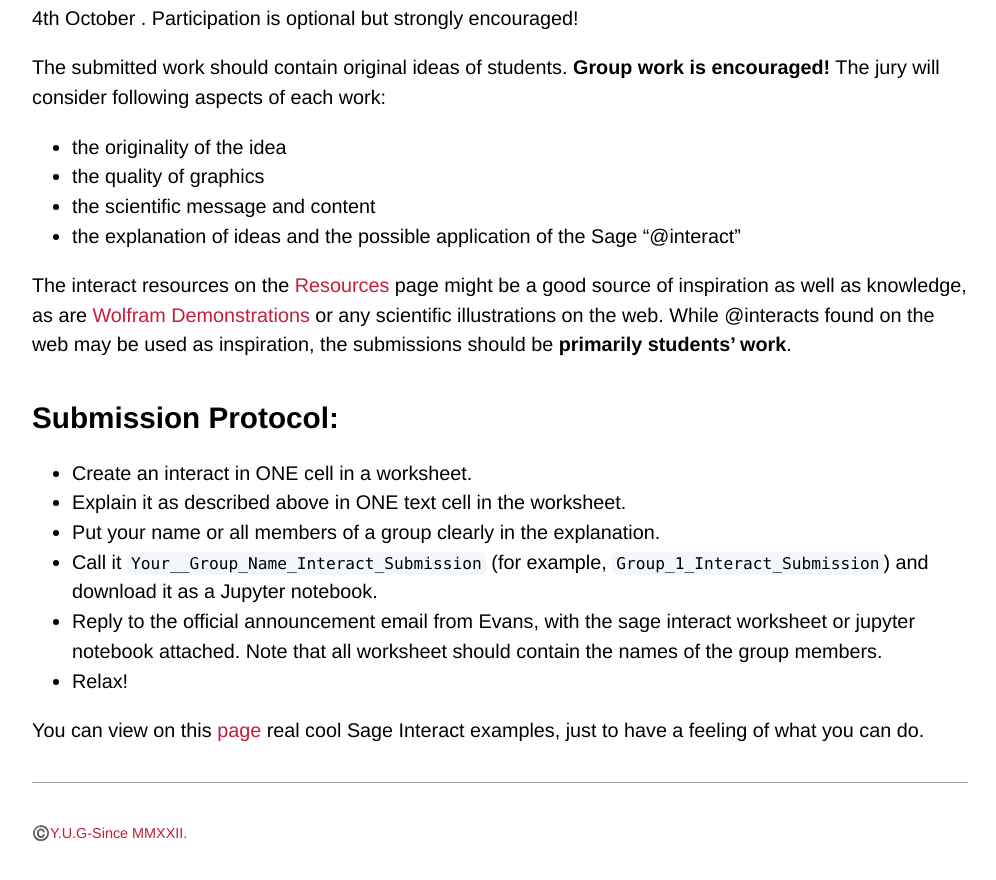
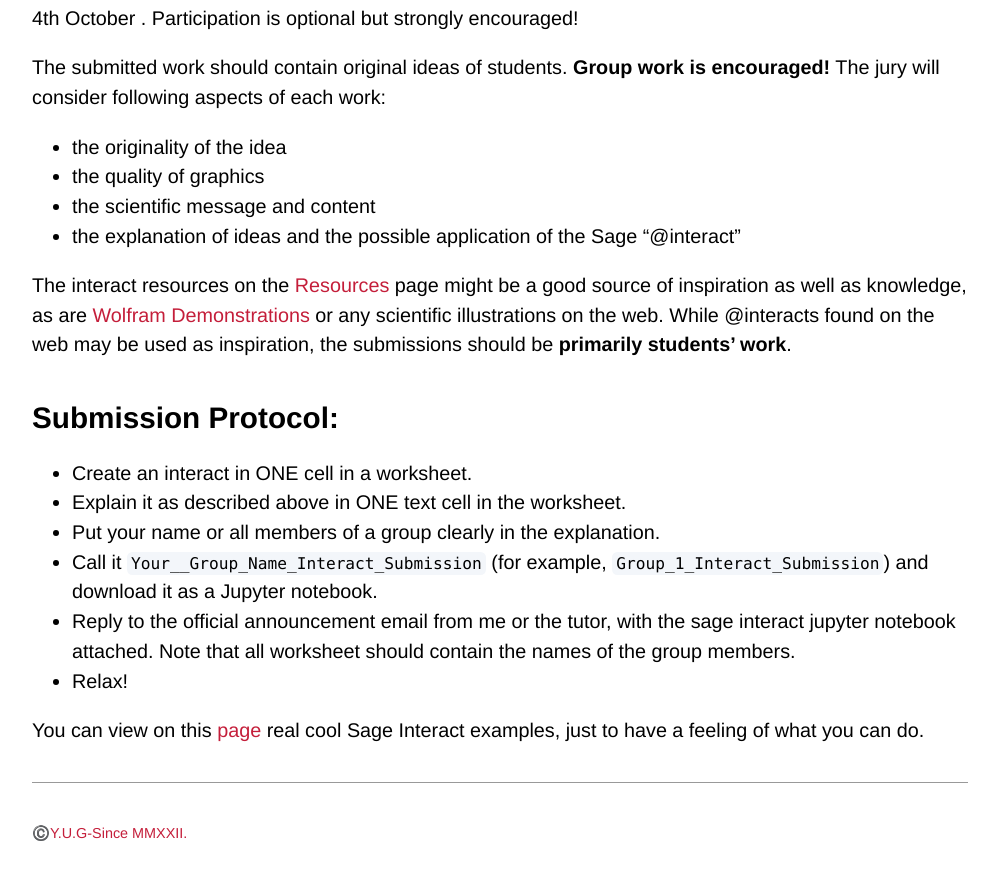
Before and after one commit to WoComtoQC/wocomtoqc.github.io, a Jekyll site: the page built from interact.md, in a window 1280 px wide and 900 px high, scrolled down 800 px. Shown: the top 880 px of the window, without its empty margins (140-1136 px from the left). Built offline with Jekyll 4.4.1, drawn with Linux system fonts in a browser that asks for light colours; some web fonts are replaced; our own code applies the rules of GitHub Pages for plain Markdown files.

Commit message:
Update interact.md

```diff
--- a/interact.md
+++ b/interact.md
@@ -45,7 +45,7 @@ __primarily students' work__.
  - Explain it as described above in ONE text cell in the worksheet.
  - Put your name or all members of a group clearly in the explanation.
  - Call it `Your__Group_Name_Interact_Submission` (for example, `Group_1_Interact_Submission`) and download it as a Jupyter notebook.
- - Reply to the official announcement email from Evans, with the sage interact worksheet or jupyter  notebook attached. Note that all worksheet should contain the names of the group members.
+ - Reply to the official announcement email from me or the tutor, with the sage interact jupyter notebook attached. Note that all worksheet should contain the names of the group members.
  - Relax!
 
 
```
